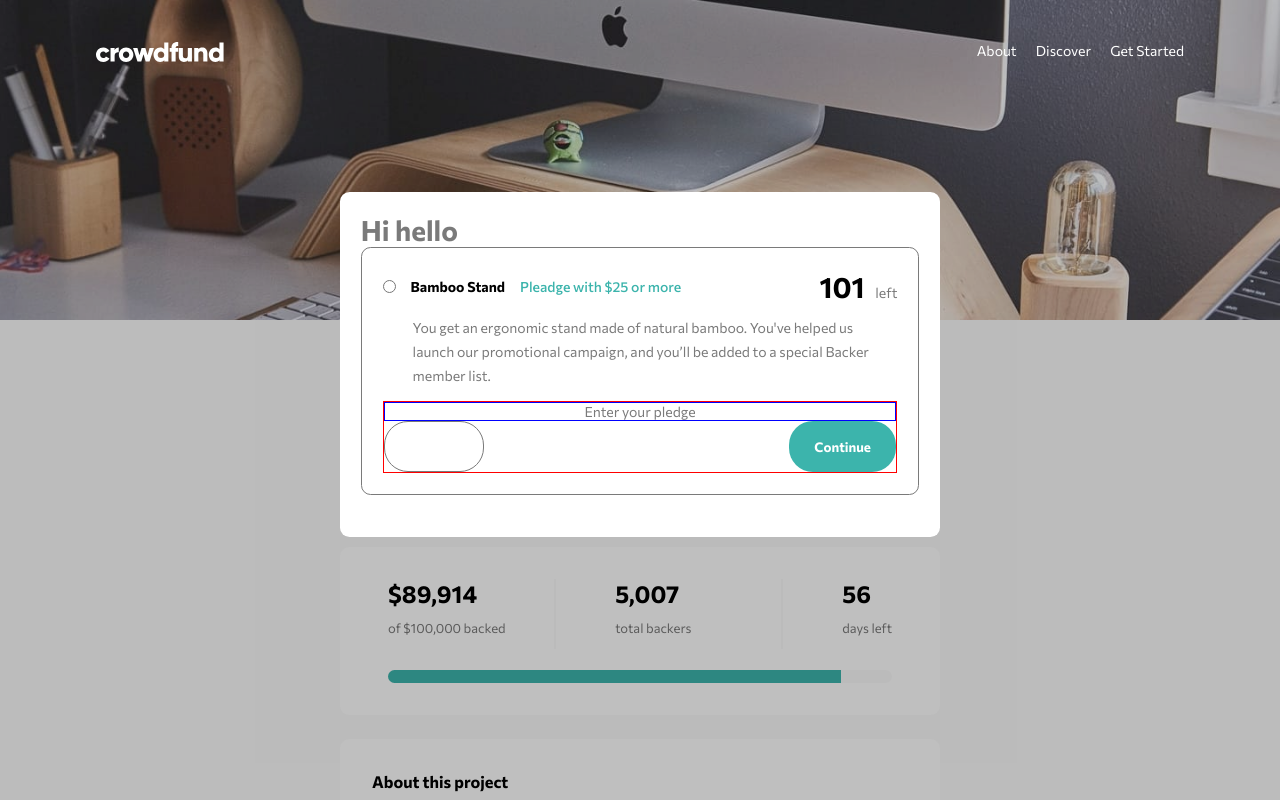
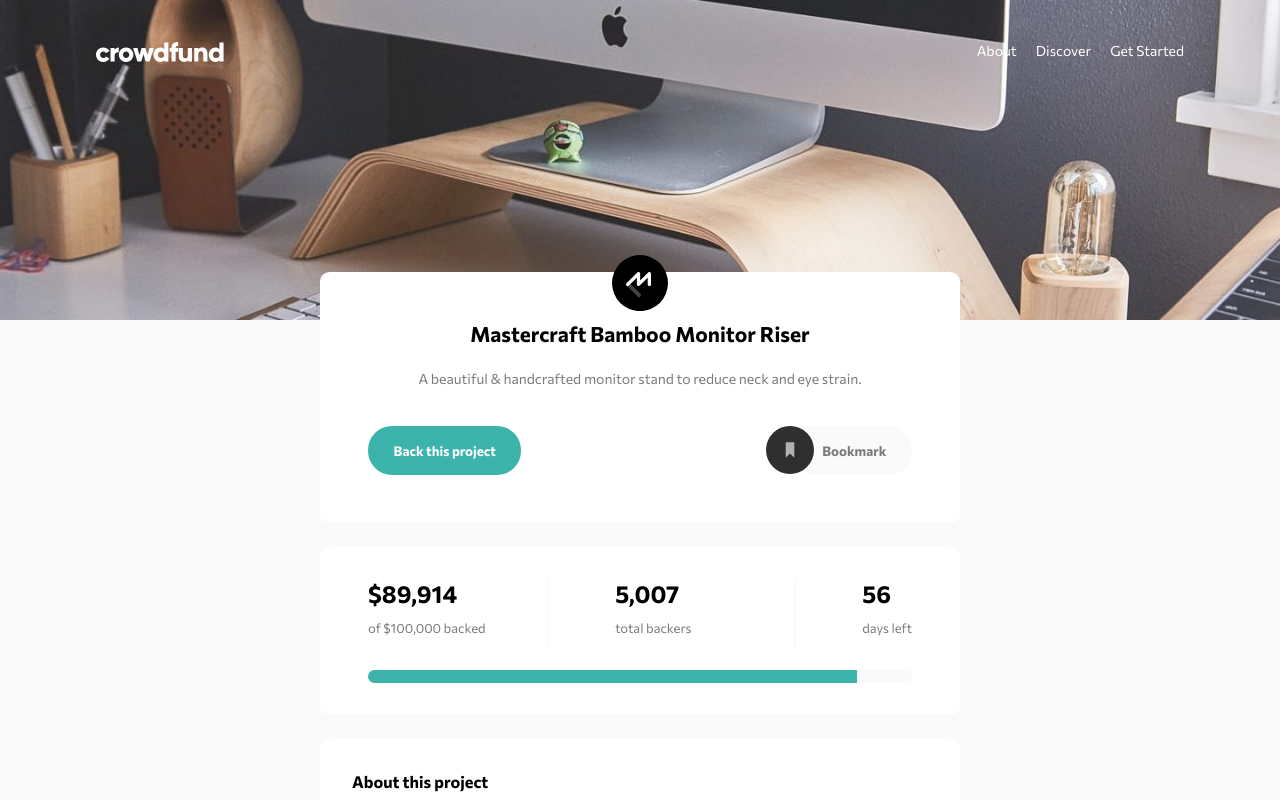
Before and after one commit to sharonBenish/crowdfunding-product-page, a Vue app: page / in a window 1280 px wide. Shown: the top 800 px of the page. Built offline with nearby package versions, Linux system fonts and the light colour scheme.

Commit message:
updated pledge modal

```diff
--- a/src/App.vue
+++ b/src/App.vue
@@ -23,7 +23,7 @@
         <h2>Mastercraft Bamboo Monitor Riser</h2>
         <p>A beautiful & handcrafted monitor stand to reduce neck and eye strain.</p>
         <div class="buttons">
-          <button class="btn">Back this project</button>
+          <button class="btn" @click="state='pledgeModal'">Back this project</button>
           <button class="btn" id="bookmark" @click="bookmarked = !bookmarked">
             <div class="bookmark-icon">
               <img v-if="!bookmarked" src="./assets/icon-bookmark.svg" alt="">
@@ -86,24 +86,31 @@
       </section>
     </div>
   </main>
-  <div class="modal ">
+  <div class="modal" v-if=" state == 'pledgeModal'">
     <div class="modal-content">
-      <h1>Hi hello</h1>
-      <Pledge />
+      <div>
+        <h3>Back this project</h3>
+        <div class="close-modal" @click="state = 'main'">
+          <svg width="14" height="15" xmlns="http://www.w3.org/2000/svg"><g fill="#7a7a7a" fill-rule="evenodd"><path d="M2.404.782l11.314 11.314-2.122 2.122L.282 2.904z"/><path d="M.282 12.096L11.596.782l2.122 2.122L2.404 14.218z"/></g></svg>
+        </div>
+      </div>
+
+      <PledgeCard />
+      <PledgeCard />
+      <PledgeCard />
+      <PledgeCard />
     </div>
   </div>
 </template>
 
 <script>
 import ProductCard from './components/ProductCard.vue';
-import Pledge from './components/Pledge.vue'
-import Pledge1 from './components/Pledge.vue';
+import PledgeCard from './components/Pledge.vue'
 export default {
     name: "App",
     components:{
     ProductCard,
-    Pledge,
-    Pledge1
+    PledgeCard,
 },
     data() {
         return {
@@ -112,6 +119,7 @@ export default {
             sum: 89914,
             backers: 5007,
             target: 100000,
+            state:"main",
         };
     },
     computed: {
@@ -130,7 +138,7 @@ export default {
 --mod-cyan: #3cb4ac;
 --dark-cyan: #147b74;
 --black: hsl(0, 0%, 0%);
---dark-gray: hsl(0, 0%, 48%);
+--dark-gray: #7a7a7a;
 --gray:#FAFAFA;
 }
 
@@ -180,12 +188,13 @@ nav{
   z-index: 50;
 }
 
+
 .overlay, .modal {
     display: block;
     position: fixed;
     top: 0;
     width: 100%;
-    height: 100vh;
+    bottom: 0;
     pointer-events: none;
     background-color: rgba(0, 0, 0, 0.25);
     z-index: 1;
@@ -198,11 +207,23 @@ nav{
 .modal-content{
   background-color: #fff;
   margin:0 auto;
-  margin-top:30%;
+  margin-top:20%;
   width:90%;
   max-width: 500px;
   border-radius: 0.6rem;
   padding:1.3rem;
+  height: 80vh;
+  overflow: scroll;
+}
+
+.modal-content >div{
+  display: flex;
+  justify-content: space-between;
+  margin:1rem 0 1.5rem 0;
+}
+
+.modal-content>div> h3{
+  color:var(--black)
 }
 
 .links{
@@ -404,11 +425,11 @@ section{
 
   main >div, .modal-content{
     width:50%;
-    max-width: 600px;
+    max-width: 800px;
   }
 
    .modal-content{
-    margin-top:15%;
+    margin-top:8%;
    }
 
   .buttons {
--- a/src/components/Pledge.vue
+++ b/src/components/Pledge.vue
@@ -2,8 +2,8 @@
     <div class="container">
         <div>
             <div>
-                <input type="radio" id="no-reward">
-                <label for id="no-reward">
+                <input type="radio" id="no-reward" @change="checked = !checked">
+                <label for="no-reward">
                     <div>
                         <h4>Bamboo Stand</h4>
                         <div class="pledge">Pleadge with $25 or more</div>
@@ -15,10 +15,12 @@
             </div>
             <div class="remaining"><span>101</span> left</div>
         </div>
-        <div class="action">
+        <div class="action" v-if="checked">
             <div class="prompt">Enter your pledge</div>
             <div class="pledge-input">
-                <input type="number">
+                <div>
+                    <input type="number">
+                </div>
                 <button class="btn">Continue</button>
             </div>
         </div>
@@ -27,7 +29,12 @@
 
 <script>
 export default{
-    name:'Pledge',
+    name:'PledgeCard',
+    data(){
+        return{
+            checked:false,
+        }
+    }
 }
 </script>
 
@@ -35,8 +42,12 @@ export default{
 .container{
     border:0.01rem solid var(--dark-gray);
     border-radius:0.6rem;
-    padding:1.3rem;
     margin-bottom:1.3rem;
+    padding: 1.3rem 0;
+}
+
+.container > div{
+    padding:0 1.3rem;
 }
 .container > div> div:first-of-type{
     display:flex;
@@ -71,13 +82,13 @@ h4{
 }
 
 .action{
-    border: 1px solid red;
+    border-top:0.01rem solid var(--dark-gray)
 }
 
 .prompt{
-    border: 1px solid blue;
     display: flex;
     justify-content: center;
+    padding:1rem 0;
 }
 
 .pledge-input{
@@ -88,21 +99,30 @@ h4{
 .pledge-input input{
     outline: none;
     border:1px solid var(--dark-gray);
-    padding:1rem 1.6rem;
-    border-radius: 1.5rem;
-    max-width: 100px;
+    padding:0.8rem 1.6rem;
+    border-radius: 1.4rem;
+    max-width: 90px;
+    color:var(--black);
+    font-size: 1rem;
+    cursor: pointer;
+}
+
+.pledge-input >div {
     position: relative;
 }
 
-.pledge-input input::before{
-    content:'hi';
-    width:10px;
-    height:10px;
-    border:1px solid blue;
-    color:black;
+.pledge-input >div::before{
+    content:'$';
+    font-size: 1rem;
     position: absolute;
-    top:0;
+    top:50%;
     left:15px;
+    transform: translateY(-50%);
+}
+
+.action .btn{
+    padding:0.8rem 1.6rem;
+    border-radius: 1.4rem;
 }
 
 @media (min-width:1025px){
@@ -131,5 +151,20 @@ label > div {
 .pledge{
     margin-top:0;
 }
+
+.action{
+    display: flex;
+    justify-content: space-between;
+    align-items: center;
+    padding-top:1rem!important;
+}
+
+.prompt{
+    display:block;
+    padding: 0;
+}
+.pledge-input{
+    gap:20px;
+}
 }
 </style>
```
